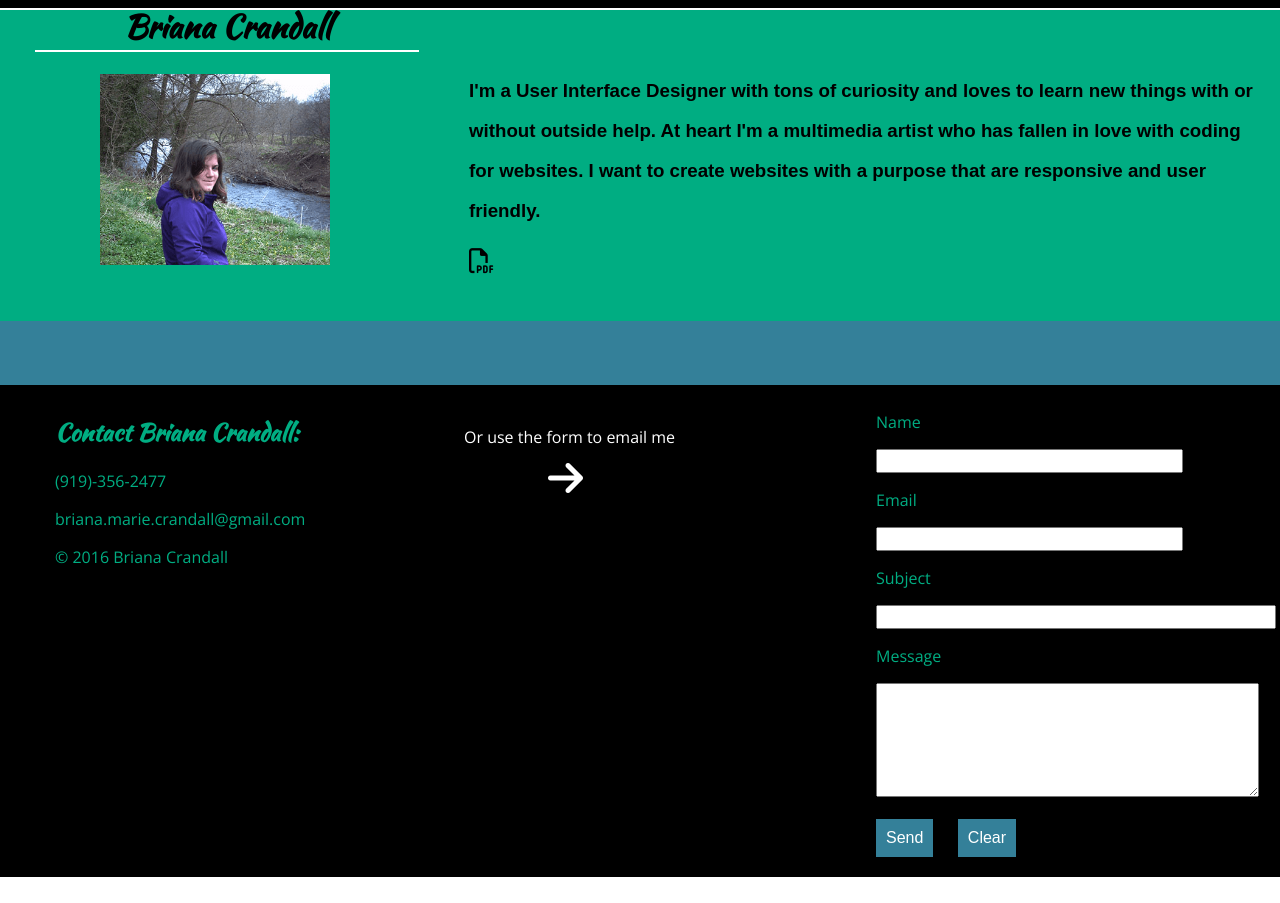
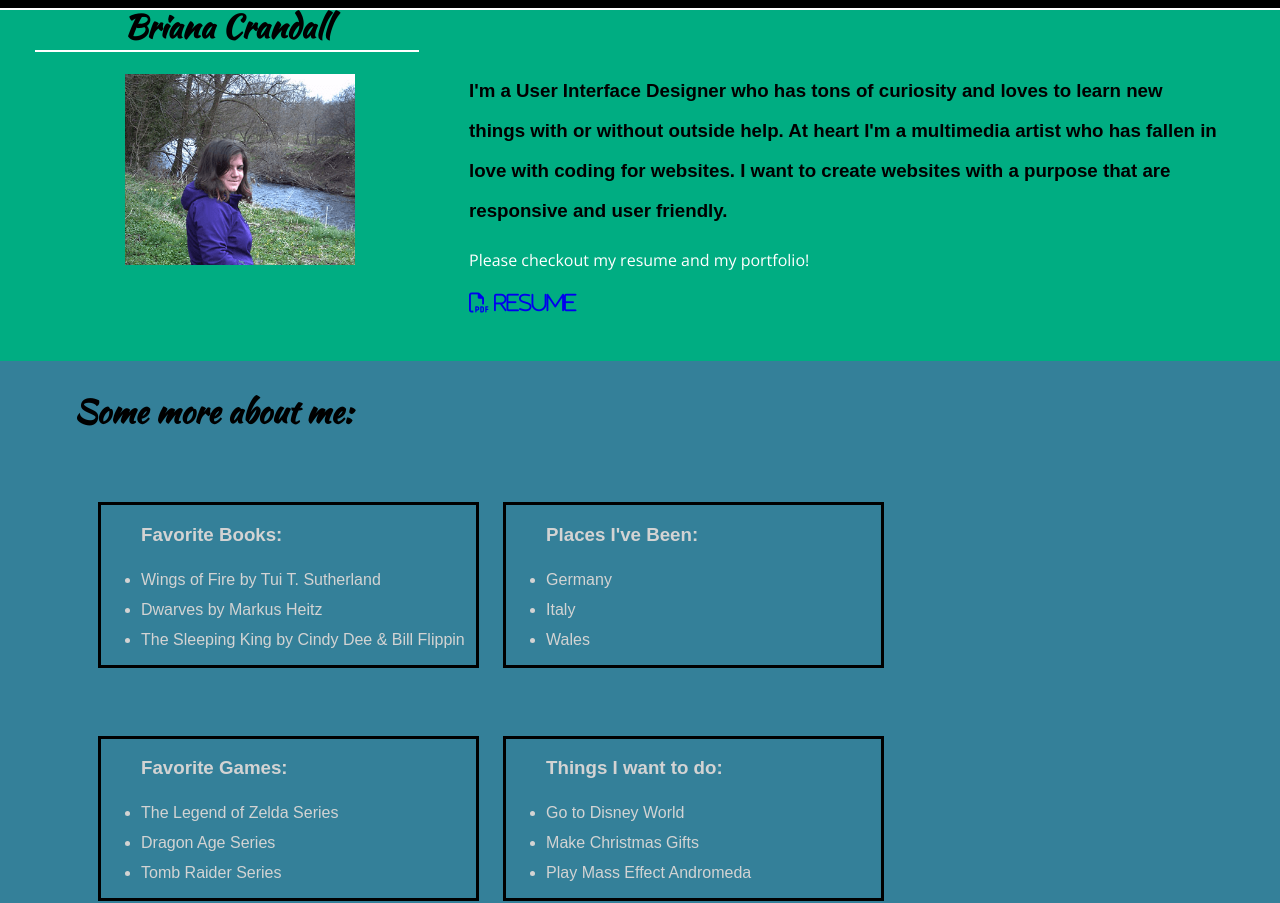
Before and after one commit to BrianaCran/PortfolioV2, a plain HTML site: page about.html in a window 1280 px wide. Shown: the part 88-991 px from the top of the page. Before the commit the page ends 965 px from the top, so only its background shows below. Drawn offline with nearby package versions, Linux system fonts and the light colour scheme; a script that the page names is missing.

Commit message:
about page content update

```diff
--- a/about.html
+++ b/about.html
@@ -47,11 +47,14 @@
               <img src="images/me.png" alt="photo of Briana Crandall">
             </aside>
             <section class="codepen">
-              <h3>I'm a User Interface Designer with tons of curiosity and loves to learn new things with or without outside help.
+              <h3>I'm a User Interface Designer who has tons of curiosity and loves to learn new things with or without outside help.
                   At heart I'm a multimedia artist who has fallen in love with coding for websites. I want to create websites with a
                   purpose that are responsive and user friendly.</h3>
                   <p>
-                    <i class="fa fa-file-pdf-o" aria-hidden="true"><a href="documents/resume.pdf"></a></i>
+                    Please checkout my resume and my portfolio!
+                    <br>
+                    <br>
+                    <a href="documents/resume.pdf" target="_blank"><i class="fa fa-file-pdf-o" aria-hidden="true"> Resume</i></a>
                   </p>
             </section>
          </section>
@@ -62,10 +65,42 @@
       <main>
         <article>
           <aside>
+            <h1>Some more about me:</h1>
 
           </aside>
           <section>
-
+            <div class="leftCol">
+              <ul>
+                <h3>Favorite Books:</h3>
+                <li>Wings of Fire by Tui T. Sutherland</li>
+                <li>Dwarves by Markus Heitz</li>
+                <li>The Sleeping King by Cindy Dee & Bill Flippin</li>
+              </ul>
+            <br>
+            <br>
+              <ul>
+                <h3>Favorite Games:</h3>
+                <li>The Legend of Zelda Series</li>
+                <li>Dragon Age Series</li>
+                <li>Tomb Raider Series</li>
+              </ul>
+            </div>
+            <div class="rightCol">
+              <ul>
+                <h3>Places I've Been:</h3>
+                <li>Germany</li>
+                <li>Italy</li>
+                <li>Wales</li>
+              </ul>
+            <br>
+            <br>
+              <ul>
+                <h3>Things I want to do:</h3>
+                <li>Go to Disney World</li>
+                <li>Make Christmas Gifts</li>
+                <li>Play Mass Effect Andromeda</li>
+              </ul>
+            </div>
           </section>
 
         <article>
--- a/css/partials/_content.scss
+++ b/css/partials/_content.scss
@@ -12,6 +12,15 @@ main{
                   img{
                       width: 70%;
                       padding-left: 60px;
+                  }
+                  .arrow> *:nth-child(1){
+                                         left: 70px;
+                  }
+                  .arrow> *:nth-child(2){
+                                         left: 89px;
+                  }
+                  .arrow> *:nth-child(3){
+                                         left: 70px;
                   }
 
             }
@@ -34,6 +43,14 @@ main{
                               width: 48%;
                               display: inline-block;
                     }
+                    ul{
+                       border: 3px solid black;
+                       padding-bottom: 10px;
+                       color: lightgray;
+                       li{
+                          line-height: 30px;
+                       }
+                    }
             }
     }
 }
--- a/css/partials/_header.scss
+++ b/css/partials/_header.scss
@@ -18,7 +18,7 @@ header{
                }
                img{
                    width: 60%;
-                   padding-left: 65px;
+                   padding-left: 90px;
                }
         }
           section{
@@ -30,10 +30,13 @@ header{
                           clear: left;
                           h3{
                              line-height: 40px;
-                             padding-top: 60px;
+                             padding: 60px 40px 0 0px;
+                          }
+                          p{
+                            color: white;
                           }
                           .fa{
-                              font-size: 25px;
+                              font-size: 20px;
                           }
                   }
       }
```
Also changed, not shown: css/style.css, 1 other file.
